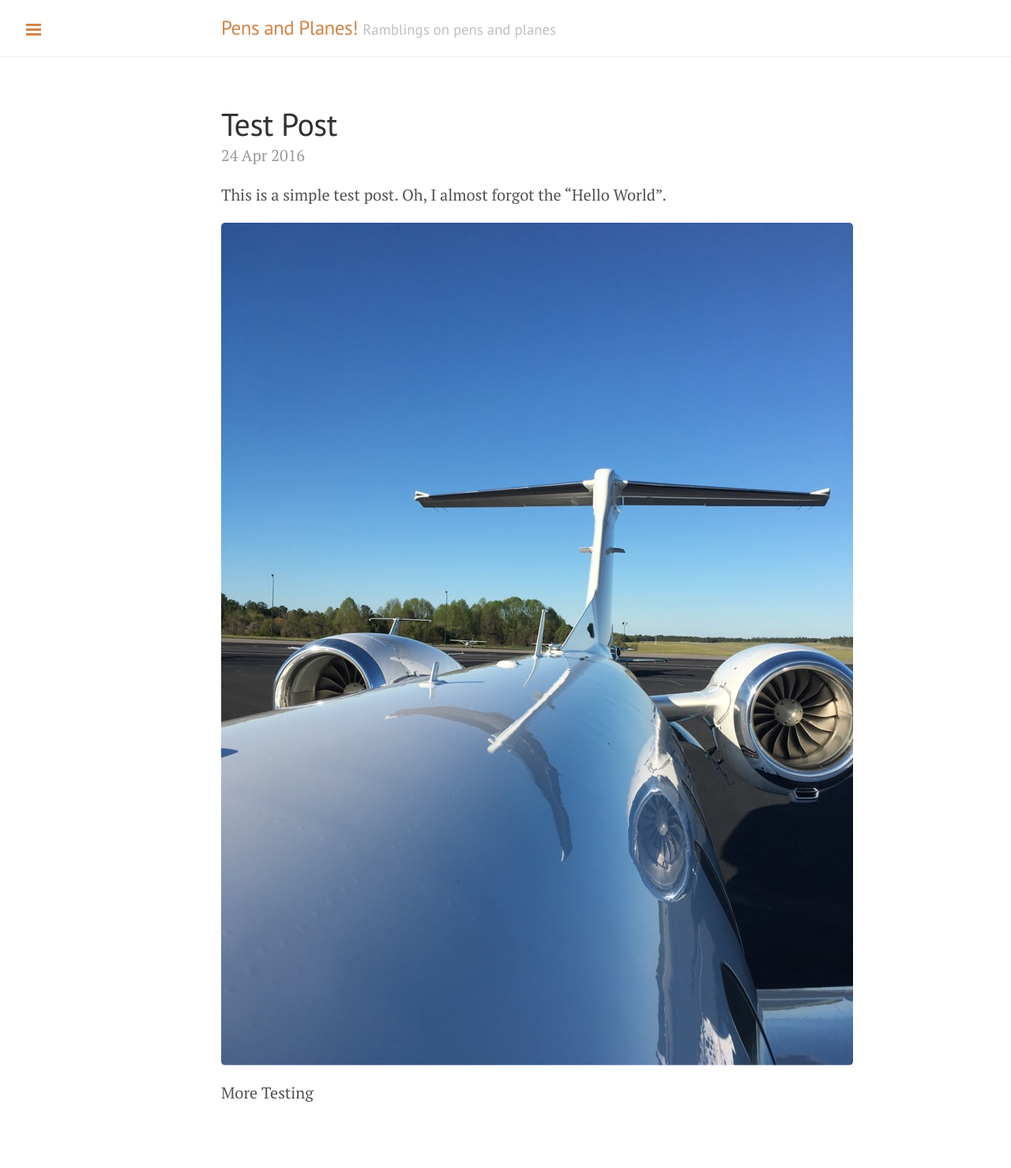
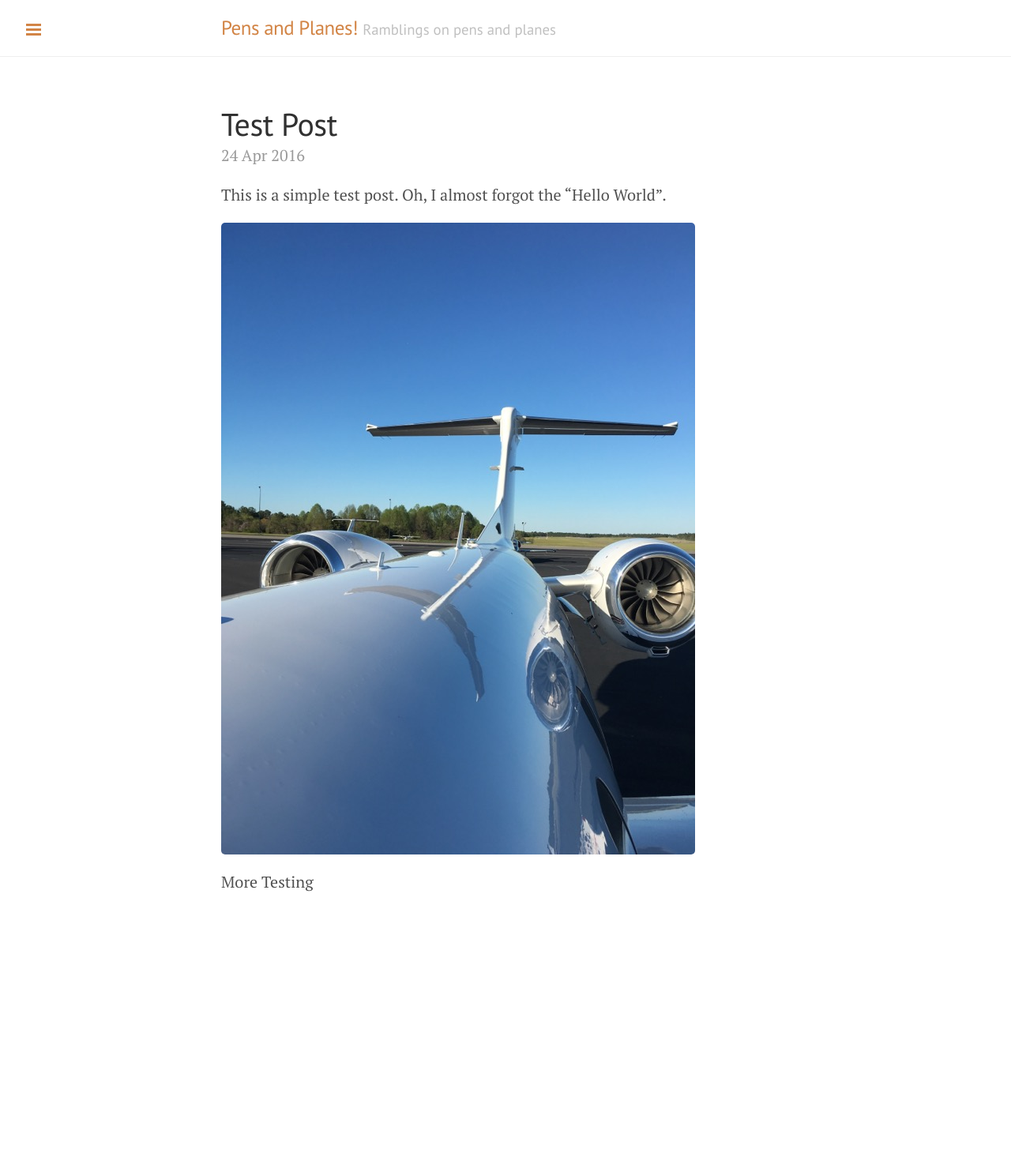
Before and after one commit to jmreekes/jmreekes.github.io-pensandplanes, a Jekyll site: the page built from _posts/2016-04-24-Test.md, in a window 1280 px wide. Shown: the whole page at 79% size. Built offline with Jekyll 4.4.1, drawn with Linux system fonts in a browser that asks for light colours; after the commit the page ends 1212 px from its top, so only the background shows below that.

Commit message:
new photo

```diff
--- a/_posts/2016-04-24-Test.md
+++ b/_posts/2016-04-24-Test.md
@@ -10,6 +10,6 @@ excerpt: A simple test post
 This is a simple test post.
 Oh, I almost forgot the "Hello World".
 
-![Plane]({{www.pensandplanes.org}}/assets/images/airplane.jpeg)
+![Plane]({{www.pensandplanes.org}}/assets/images/airplane-2.jpeg)
 
 More Testing
```
